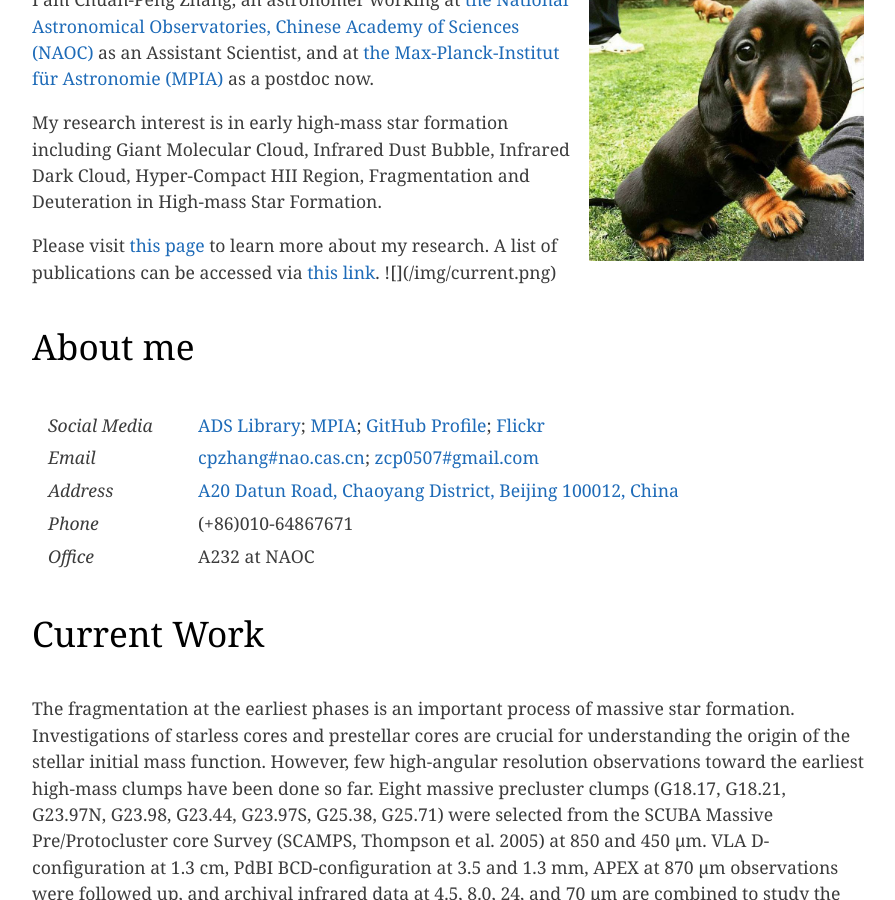
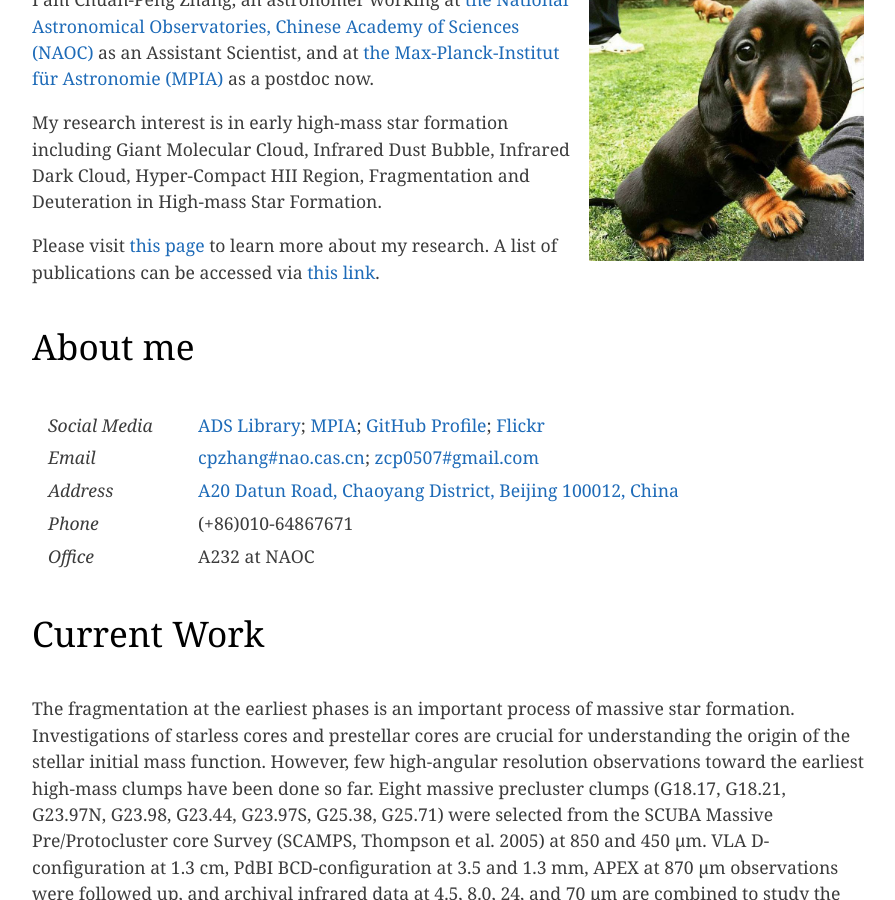
Before and after one commit to zcp521/zcp521.github.io, a Jekyll site: the page built from index.html, in a window 1280 px wide and 900 px high, scrolled down 544 px. Shown: the whole window, without its empty margins (192-1087 px from the left). Built offline with Jekyll 4.4.1, drawn with Linux system fonts in a browser that asks for light colours; the list of posts is cut into pages by our own code; some of the changed lines change nothing that is shown.

Commit message:
Initial commit

```diff
--- a/index.html
+++ b/index.html
@@ -29,7 +29,6 @@
 		can be accessed via <a href="{{ site.baseurl }}/pub.html">
 		this link</a>.
 
-		![]({{ site.baseurl }}/img/current.png)
 	</p>
 </p>
 
@@ -93,6 +92,10 @@
 in the innermost zone of high-mass cores with JCMT, APEX, SOFIA , and ALMA.
 </p>
 
+<p ><img src="{{ site.baseurl }}/img/current.png" alt="Smiley face"
+		style="float:right" width="90%">
+</p>
+
 <p style="color: black; font-size: 200%; text-align: left;">Astro links</p>
 
 <table border="0">
```
